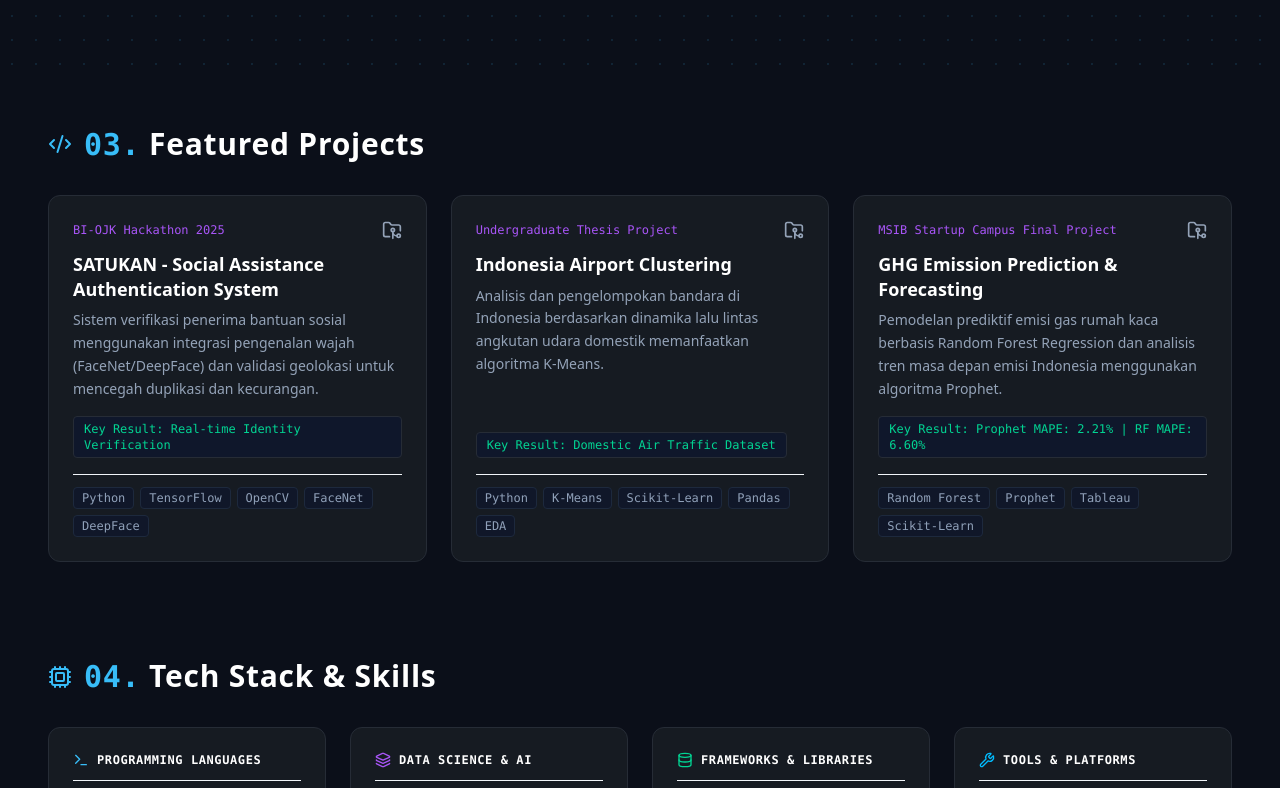
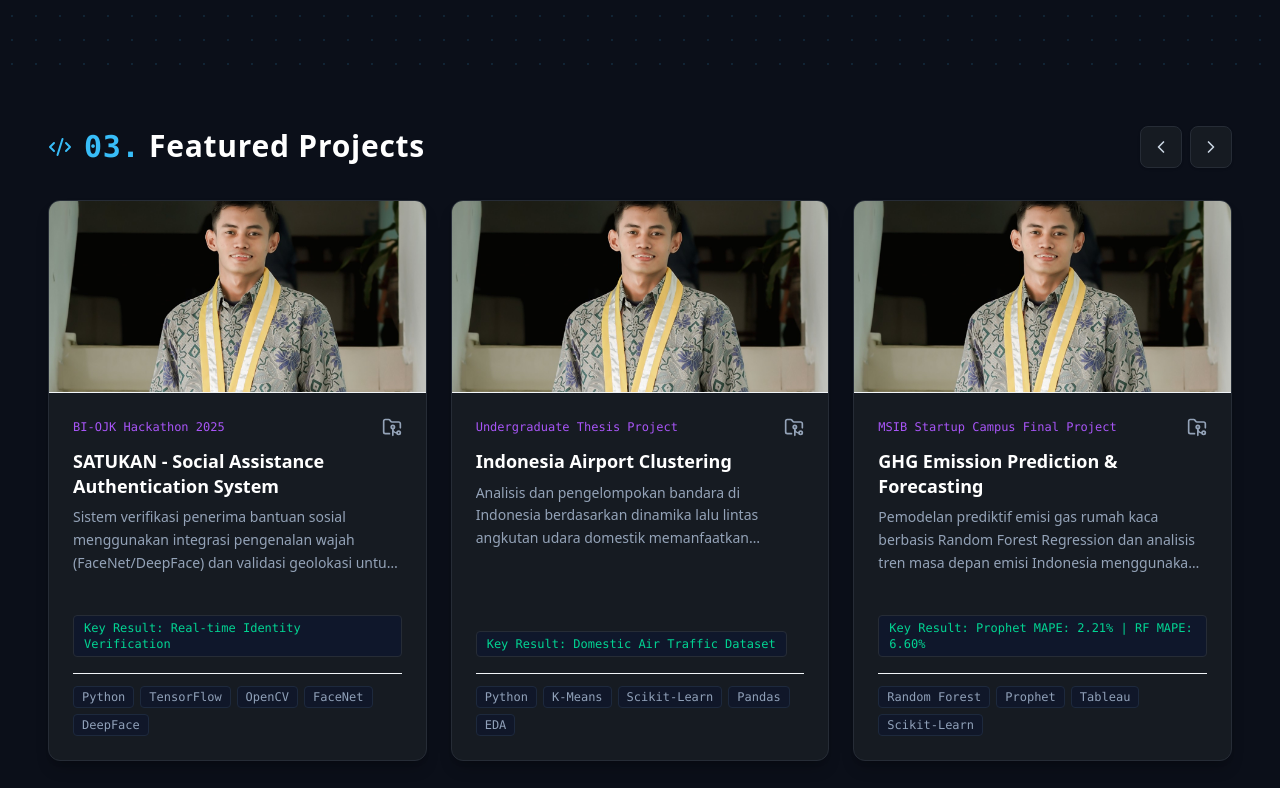
Before and after one commit to Morohmad/website-portofolio, a Next.js app: page / in a window 1280 px wide. Shown: the part 2132-2920 px from the top of the page. Built offline with nearby package versions, Linux system fonts and the light colour scheme.

Commit message:
Update project slider and UI layout

```diff
--- a/src/app/layout.tsx
+++ b/src/app/layout.tsx
@@ -13,7 +13,7 @@ const geistMono = Geist_Mono({
 });
 
 export const metadata: Metadata = {
-  title: "Create Next App",
+  title: "Mohammad Rohmad Nurkhoirofiq",
   description: "Generated by create next app",
 };
 
--- a/src/components/projects.tsx
+++ b/src/components/projects.tsx
@@ -1,31 +1,86 @@
 "use client";
 
-import React from "react";
+import React, { useState } from "react";
+import Image from "next/image";
 import { projectsData } from "../data/projects";
-import { Code2, FolderGit2 } from "lucide-react";
+import { Code2, FolderGit2, ChevronLeft, ChevronRight } from "lucide-react";
 
 export default function Projects() {
+  const [startIndex, setStartIndex] = useState(0);
+  const total = projectsData.length;
+
+  const handlePrev = () => {
+    if (total === 0) return;
+    setStartIndex((prev) => (prev - 1 + total) % total);
+  };
+
+  const handleNext = () => {
+    if (total === 0) return;
+    setStartIndex((prev) => (prev + 1) % total);
+  };
+
+  const visibleProjects =
+    total > 0
+      ? [
+          projectsData[startIndex % total],
+          projectsData[(startIndex + 1) % total],
+          projectsData[(startIndex + 2) % total],
+        ]
+      : [];
+
   return (
     <section id="projects" className="py-12 bg-cyber-bg relative">
-      {/* Container dibuat lebih lebar (max-w-[1400px]) agar mengisi layar & tidak menumpuk di tengah */}
       <div className="w-full max-w-[1400px] mx-auto px-6 md:px-12">
 
-        {/* Section Header */}
-        <div className="flex items-center gap-3 mb-8">
+        {/* Section Header & Slider Controls */}
+        <div className="flex items-center justify-between mb-8">
+          <div className="flex items-center gap-3">
             <Code2 className="w-6 h-6 text-cyber-accent" />
             <h2 className="text-2xl md:text-3xl font-bold text-white tracking-wide">
               <span className="text-cyber-accent font-mono">03.</span> Featured Projects
             </h2>
           </div>
 
+          <div className="flex items-center gap-2">
+            <button
+              onClick={handlePrev}
+              className="p-2.5 rounded-lg bg-cyber-card border border-cyber-border text-slate-300 hover:text-cyber-accent hover:border-cyber-accent/60 transition-all duration-200 active:scale-95 flex items-center justify-center shadow-sm"
+              aria-label="Previous project"
+            >
+              <ChevronLeft className="w-5 h-5" />
+            </button>
+            <button
+              onClick={handleNext}
+              className="p-2.5 rounded-lg bg-cyber-card border border-cyber-border text-slate-300 hover:text-cyber-accent hover:border-cyber-accent/60 transition-all duration-200 active:scale-95 flex items-center justify-center shadow-sm"
+              aria-label="Next project"
+            >
+              <ChevronRight className="w-5 h-5" />
+            </button>
+          </div>
+        </div>
+
         {/* Grid 3 Kolom Menyamping */}
-        <div className="grid grid-cols-1 md:grid-cols-3 gap-6">
-          {projectsData.map((project) => (
+        <div className="grid grid-cols-1 md:grid-cols-2 lg:grid-cols-3 gap-6">
+          {visibleProjects.map((project, idx) => (
             <div
-              key={project.id}
-              className="p-6 rounded-xl bg-cyber-card border border-cyber-border hover:border-cyber-accent/60 transition-all duration-300 flex flex-col justify-between group"
+              key={`${project.id}-${startIndex}-${idx}`}
+              className="rounded-xl bg-cyber-card border border-cyber-border hover:border-cyber-accent/60 transition-all duration-300 flex flex-col justify-between group overflow-hidden shadow-lg shadow-black/20"
             >
               <div>
+                {/* Gambar Project Placeholder dari public/profile.jpeg */}
+                <div className="relative w-full h-48 bg-slate-900 overflow-hidden border-b border-cyber-border/60">
+                  <Image
+                    src={(project as any).image || "/profile.jpeg"}
+                    alt={project.title}
+                    fill
+                    className="object-cover object-center group-hover:scale-105 transition-transform duration-500"
+                    sizes="(max-width: 768px) 100vw, (max-width: 1200px) 50vw, 33vw"
+                    priority={idx === 0}
+                  />
+                  <div className="absolute inset-0 bg-gradient-to-t from-cyber-card via-transparent to-transparent opacity-80" />
+                </div>
+
+                <div className="p-6">
                   {/* Header Card */}
                   <div className="flex items-center justify-between mb-3">
                     <span className="text-xs font-mono text-cyber-purple font-medium">
@@ -50,12 +105,13 @@ export default function Projects() {
                   </h3>
 
                   {/* Description */}
-                <p className="text-sm text-cyber-text leading-relaxed mb-4">
+                  <p className="text-sm text-cyber-text leading-relaxed mb-4 line-clamp-3">
                     {project.description}
                   </p>
                 </div>
+              </div>
 
-              <div>
+              <div className="p-6 pt-0">
                 {/* Metrics Badge */}
                 {project.metrics && (
                   <div className="mb-4 inline-block px-2.5 py-1 rounded bg-slate-900 border border-cyber-border text-emerald-400 font-mono text-xs">
@@ -65,9 +121,9 @@ export default function Projects() {
 
                 {/* Tech Stack List */}
                 <div className="flex flex-wrap gap-1.5 pt-3 border-t border-cyber-border/50">
-                  {project.techStack.map((tech, idx) => (
+                  {project.techStack.map((tech, i) => (
                     <span
-                      key={idx}
+                      key={i}
                       className="text-xs font-mono text-slate-400 bg-slate-900/80 border border-slate-800 px-2 py-0.5 rounded"
                     >
                       {tech}
```
Lines whose indentation alone changed are shown as unchanged.
